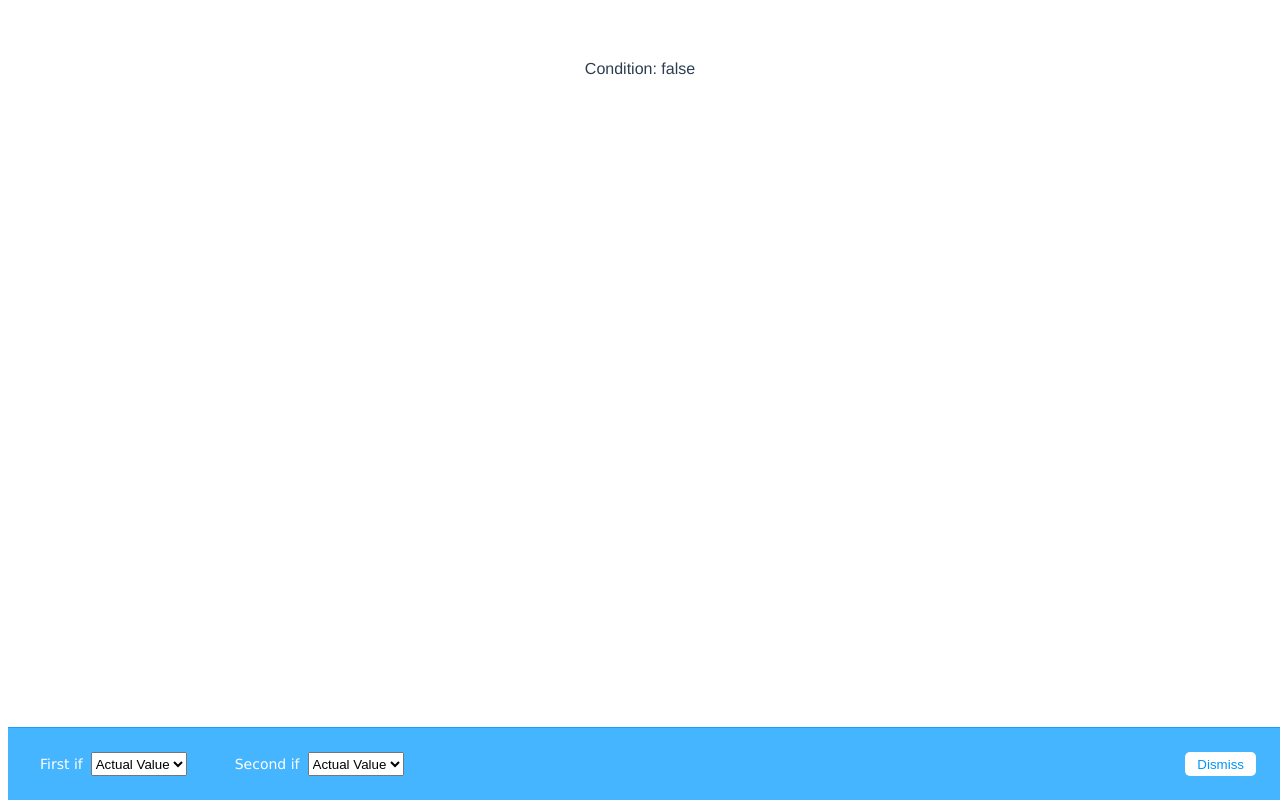
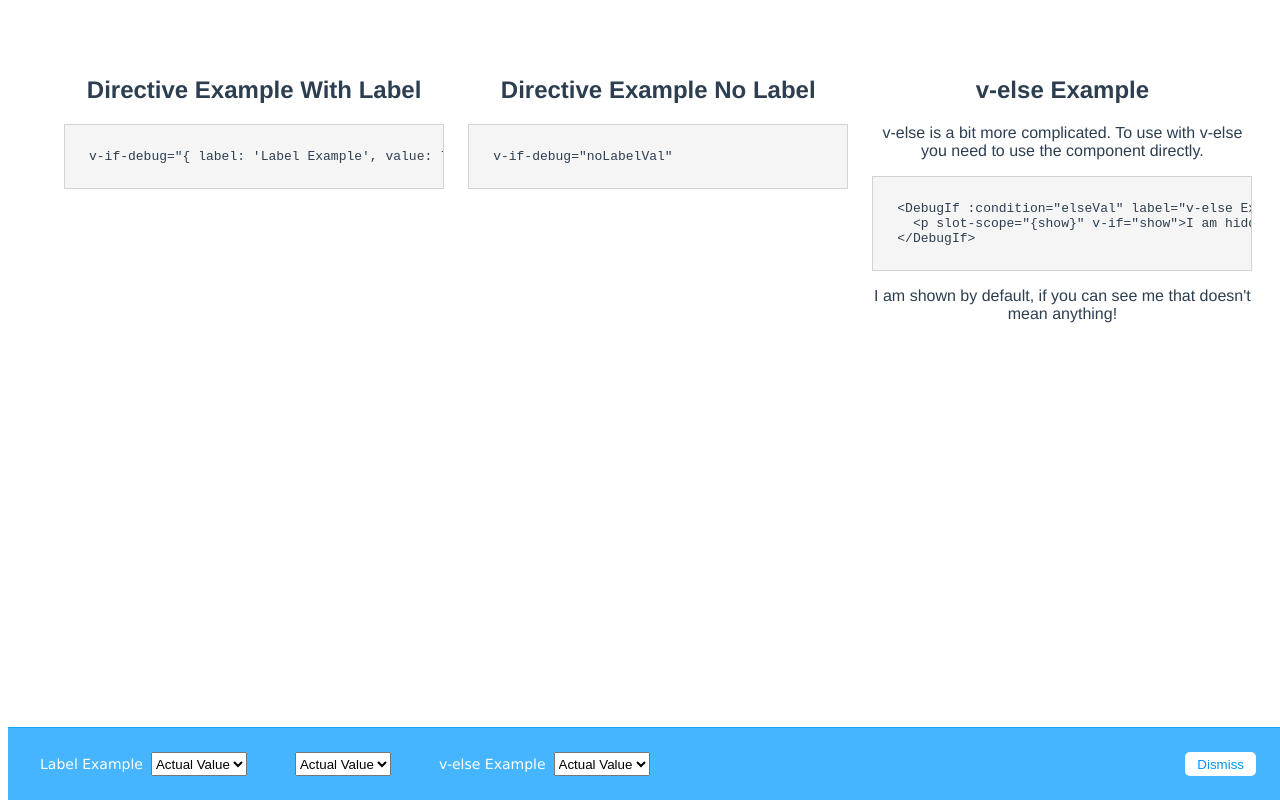
Before and after one commit to ProofHQ/v-if-debug, a Vue app: page / in a window 1280 px wide. Built offline with nearby package versions, Linux system fonts and the light colour scheme.

Commit message:
Added directive capabilities.

```diff
--- a/package.json
+++ b/package.json
@@ -3,7 +3,7 @@
   "main": "dist/DebugIf.umd.min.js",
   "module": "dist/DebugIf.common.min.js",
   "unpkg": "dist/DebugIf.umd.min.js",
-  "version": "0.1.2",
+  "version": "0.2.0",
   "files": [
     "dist/*"
   ],
--- a/src/App.vue
+++ b/src/App.vue
@@ -1,17 +1,44 @@
 <template>
   <div id="app">
-    Condition: {{ival}}
-    <DebugIf label="First if" :condition="ival">
-      <div slot-scope="{show}" v-if="show">
-        First if content
+    <div>
+      <h2>Directive Example With Label</h2>
+      <pre>v-if-debug="{ label: 'Label Example', value: labelVal }"</pre>
+
+      <div v-if-debug="{ label: 'Label Example', value: labelVal }">
+        <p>I am hidden by default. If you can see me then v-if-debug is working!</p>
+      </div>
+    </div>
+
+    <div>
+      <h2>Directive Example No Label</h2>
+      <pre>v-if-debug="noLabelVal"</pre>
+
+      <div v-if-debug="noLabelVal">
+        <p>I am hidden by default. If you can see me then v-if-debug is working!</p>
+      </div>
+    </div>
+
+    <div>
+      <h2>v-else Example</h2>
+      <p>v-else is a bit more complicated. To use with v-else you need to use the component directly.</p>
+
+      <pre>
+&lt;DebugIf :condition=&quot;elseVal&quot; label=&quot;v-else Example&quot;&gt;
+  &lt;p slot-scope=&quot;{show}&quot; v-if=&quot;show&quot;&gt;I am hidden by default. If you can see me then v-if-debug is working!&lt;/p&gt;
+&lt;/DebugIf&gt;</pre>
+
+      <DebugIf :condition="elseVal" label="v-else Example">
+        <div slot-scope="{show}">
+          <p v-if="show">
+            I am hidden by default. If you can see me then v-if-debug is working!
+          </p>
+
+          <p v-else>
+            I am shown by default, if you can see me that doesn't mean anything!
+          </p>
         </div>
       </DebugIf>
-
-    <DebugIf label="Second if" :condition="ival">
-      <div slot-scope="{show}" v-if="show">
-        Second if content
     </div>
-    </DebugIf>
   </div>
 </template>
 
@@ -20,7 +47,9 @@ export default {
     name: "app",
     data () {
       return {
-      ival: false
+        labelVal: false,
+        noLabelVal: false,
+        elseVal: false
       }
     }
   }
@@ -28,11 +57,26 @@ export default {
 
 <style lang="scss">
   #app {
-  font-family: "Avenir", Helvetica, Arial, sans-serif;
+    font-family: 'Avenir', Helvetica, Arial, sans-serif;
     -webkit-font-smoothing: antialiased;
     -moz-osx-font-smoothing: grayscale;
     text-align: center;
     color: #2c3e50;
-  margin-top: 60px;
+    padding: 24px;
+
+    @media (min-width: 700px) {
+      display: grid;
+      grid-template-columns: repeat(3, 33%);
+      grid-gap: 24px;
+      margin: 32px;
+    }
+
+    pre {
+      border: solid 1px lightgray;
+      padding: 24px;
+      text-align: left;
+      background: whitesmoke;
+      overflow: auto;
+    }
   }
 </style>
--- a/src/components/DebugIf.vue
+++ b/src/components/DebugIf.vue
@@ -1,7 +1,7 @@
 <template>
   <div class="debugIf">
     <slot :show="show"></slot>
-    <div v-if="options.enable" class="select">
+    <div class="select">
       <label v-if="label">{{label}}</label>
       <select v-model="override">
         <option :value="null">Actual Value</option>
@@ -26,12 +26,12 @@
     },
     computed: {
       show () {
-        if (!this.options.enable) return this.condition
+        // if (!this.options.enable) return this.condition
         return this.override === null ? this.condition : this.override
       }
     },
     mounted () {
-      if (this.options.enable) {
+      // if (this.options.enable) {
         let container = document.getElementById('debug-if-container')
 
         if (!container) {
@@ -53,7 +53,7 @@
 
         this.selectRef = this.$el.getElementsByClassName('select')[0]
         container.appendChild(this.selectRef)
-      }
+      // }
     },
     destroyed () {
       this.selectRef.remove()
--- /dev/null
+++ b/src/components/IfContainer.vue
@@ -0,0 +1,17 @@
+<template>
+  <DebugIf :label="label" :condition="condition">
+    <div slot-scope="{show}" v-if="show">
+      <div v-html="content"></div>
+    </div>
+  </DebugIf>
+</template>
+
+<script>
+  import DebugIf from '@/components/DebugIf'
+
+  export default {
+    name: 'IfContainer',
+    props: ['label', 'condition', 'content'],
+    components: { DebugIf }
+  }
+</script>
--- a/src/main.js
+++ b/src/main.js
@@ -1,6 +1,7 @@
 import Vue from "vue";
 import App from "./App.vue";
 import DebugIf from './DebugIf.plugin'
+import './v-debug-if.directive'
 
 Vue.config.productionTip = false;
 
--- /dev/null
+++ b/src/v-debug-if.directive.js
@@ -0,0 +1,19 @@
+import Vue from 'vue'
+import IfContainer from '@/components/IfContainer'
+import DebugIf from '@/components/DebugIf'
+
+export default Vue.directive('if-debug', {
+  inserted: function (el, { value }) {
+    const propVal = typeof value === 'boolean'
+      ? { label: '', value }
+      : value
+    const container = Vue.extend(IfContainer)
+    new container({
+      propsData: {
+        condition: propVal.value,
+        label: propVal.label,
+        content: el.innerHTML
+      }
+    }).$mount(el)
+  }
+})
```
Lines whose indentation alone changed are shown as unchanged.
